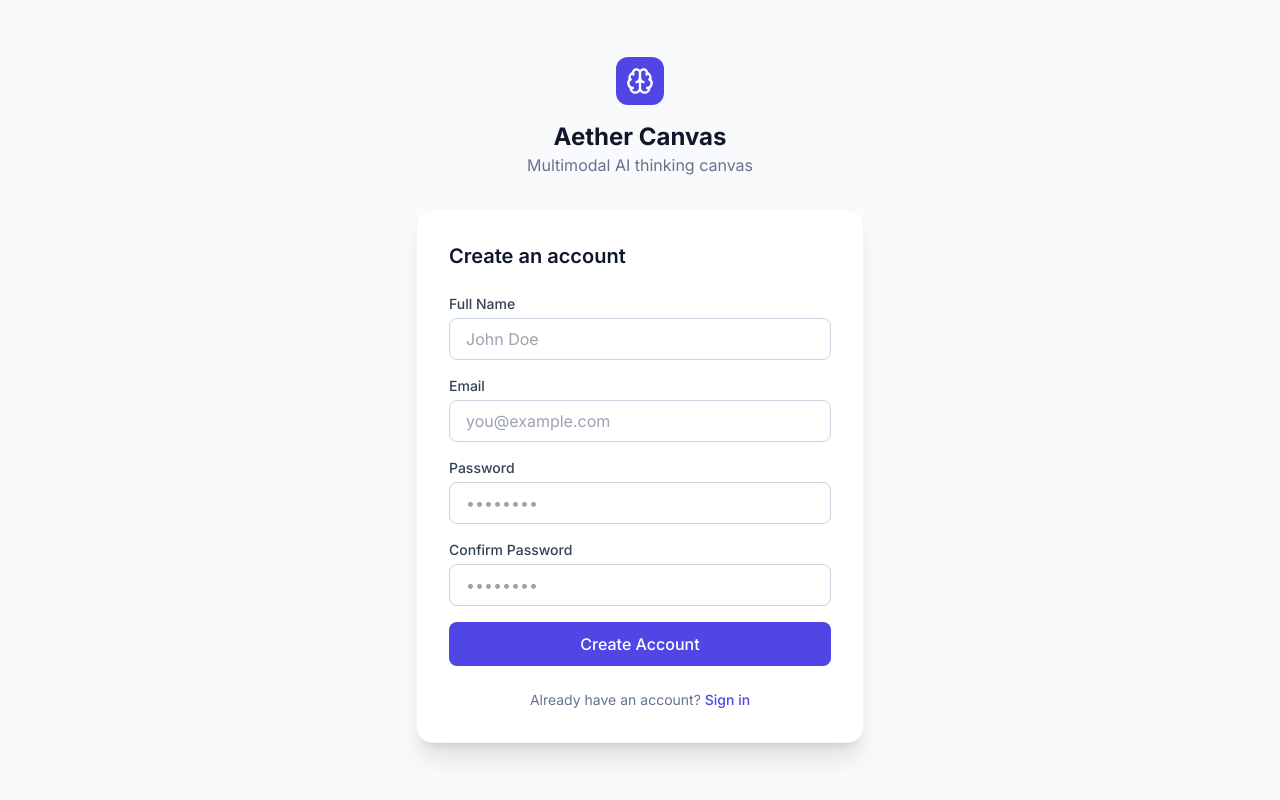
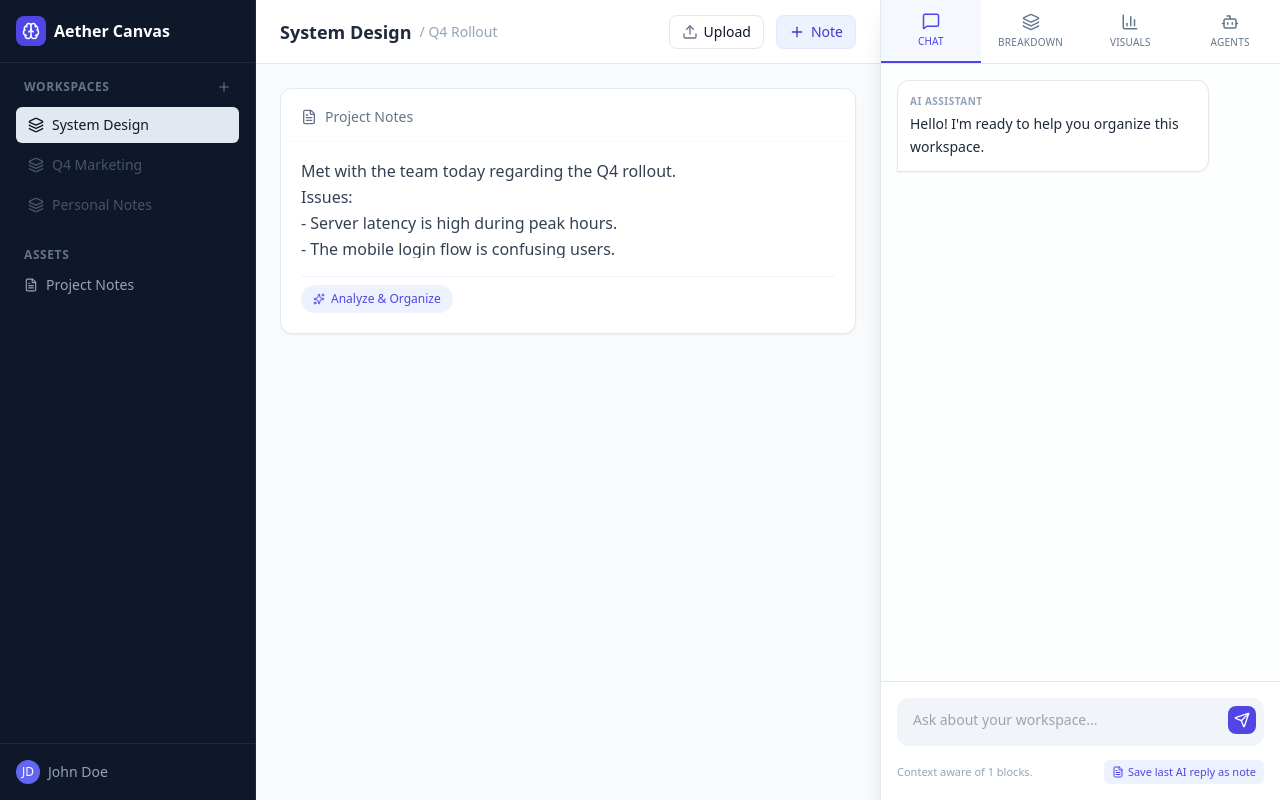
Before and after one commit to Taj-Sarkar/Aether-Canvas, a Next.js app: page / in a window 1280 px wide. Both pictures are taken after a click on the button "Start Organizing". Built offline with nearby package versions, Linux system fonts and the light colour scheme; no server answers.

Commit message:
remove authorization

```diff
--- a/app/page.tsx
+++ b/app/page.tsx
@@ -2,61 +2,19 @@
 
 import React, { useState } from "react";
 import { LandingPage } from "../components/LandingPage";
-import { AuthPage } from "../components/AuthPages";
 import { AppShell } from "../components/AppShell";
 import { AppView } from "../types";
 
 export default function HomePage() {
   const [view, setView] = useState<AppView>("landing");
-  const [authed, setAuthed] = useState(false);
-  const [checking, setChecking] = useState(true);
-
-  React.useEffect(() => {
-    const check = async () => {
-      try {
-        const res = await fetch("/api/auth/session");
-        if (res.ok) {
-          setAuthed(true);
-          setView("app");
-        }
-      } catch {
-        /* ignore */
-      } finally {
-        setChecking(false);
-      }
-    };
-    check();
-  }, []);
 
   const handleNavigate = (next: AppView) => setView(next);
-  const handleAuthSuccess = () => {
-    setAuthed(true);
-    setView("app");
-  };
   const handleLogout = async () => {
-    try {
-      await fetch("/api/auth/logout", { method: "POST" });
-    } catch {/* ignore */}
-    setAuthed(false);
     setView("landing");
   };
 
-  if (checking) {
-    return <div className="min-h-screen flex items-center justify-center text-slate-500">Loading...</div>;
-  }
-
-  if (view === "app" && authed) {
+  if (view === "app") {
     return <AppShell onLogout={handleLogout} />;
-  }
-
-  if (view === "signin" || view === "signup") {
-    return (
-      <AuthPage
-        type={view}
-        onNavigate={handleNavigate}
-        onAuthSuccess={handleAuthSuccess}
-      />
-    );
   }
 
   return <LandingPage onNavigate={handleNavigate} />;
--- a/components/AppShell.tsx
+++ b/components/AppShell.tsx
@@ -305,10 +305,7 @@ export const AppShell = ({ onLogout }: AppShellProps) => {
 
         <div className="p-4 border-t border-slate-800">
           <button
-            onClick={async () => {
-              try { await fetch("/api/auth/logout", { method: "POST" }); } catch {}
-              onLogout?.();
-            }}
+            onClick={() => onLogout?.()}
             className="flex items-center gap-2 text-sm text-slate-400 hover:text-white transition-colors"
           >
             <div className="w-6 h-6 rounded-full bg-indigo-500 flex items-center justify-center text-xs text-white">JD</div>
--- a/components/AuthPages.tsx
+++ /dev/null
@@ -1,99 +0,0 @@
- 'use client';
-import React from 'react';
-import { Icons } from './ui/Icons';
-import { AppView } from '../types';
-
-import type { AppView } from '../types';
-
-interface AuthPageProps {
-  type: 'signin' | 'signup';
-  onNavigate: (page: AppView) => void;
-  onAuthSuccess: () => void;
-}
-
-export const AuthPage: React.FC<AuthPageProps> = ({ type, onNavigate, onAuthSuccess }) => {
-  const isSignIn = type === 'signin';
-
-  const handleSubmit = async (e: React.FormEvent<HTMLFormElement>) => {
-    e.preventDefault();
-    const formData = new FormData(e.currentTarget);
-    const email = formData.get("email");
-    const password = formData.get("password");
-    try {
-      const res = await fetch("/api/auth/login", {
-        method: "POST",
-        headers: { "Content-Type": "application/json" },
-        body: JSON.stringify({ email, password }),
-      });
-      if (!res.ok) {
-        alert("Invalid credentials");
-        return;
-      }
-      onAuthSuccess();
-    } catch {
-      alert("Login failed");
-    }
-  };
-
-  return (
-    <div className="min-h-screen bg-slate-50 flex flex-col items-center justify-center p-6">
-      <div className="mb-8 text-center cursor-pointer" onClick={() => onNavigate('/')}>
-        <div className="inline-flex items-center justify-center w-12 h-12 bg-indigo-600 rounded-xl text-white mb-4">
-          <Icons.Brain size={28} />
-        </div>
-        <h1 className="text-2xl font-bold text-slate-900">Aether Canvas</h1>
-        <p className="text-slate-500">Multimodal AI thinking canvas</p>
-      </div>
-
-      <div className="bg-white w-full max-w-md p-8 rounded-2xl shadow-xl border border-slate-100">
-        <h2 className="text-xl font-semibold mb-6 text-slate-900">
-          {isSignIn ? 'Welcome back' : 'Create an account'}
-        </h2>
-
-        <form onSubmit={handleSubmit} className="space-y-4">
-          {!isSignIn && (
-            <div>
-              <label className="block text-sm font-medium text-slate-700 mb-1">Full Name</label>
-              <input name="name" type="text" className="w-full px-4 py-2 rounded-lg border border-slate-300 focus:ring-2 focus:ring-indigo-500 focus:border-indigo-500 outline-none transition-all" placeholder="John Doe" required />
-            </div>
-          )}
-
-          <div>
-            <label className="block text-sm font-medium text-slate-700 mb-1">Email</label>
-            <input name="email" type="email" className="w-full px-4 py-2 rounded-lg border border-slate-300 focus:ring-2 focus:ring-indigo-500 focus:border-indigo-500 outline-none transition-all" placeholder="you@example.com" required />
-          </div>
-
-          <div>
-            <label className="block text-sm font-medium text-slate-700 mb-1">Password</label>
-            <input name="password" type="password" className="w-full px-4 py-2 rounded-lg border border-slate-300 focus:ring-2 focus:ring-indigo-500 focus:border-indigo-500 outline-none transition-all" placeholder="••••••••" required />
-          </div>
-
-          {!isSignIn && (
-             <div>
-               <label className="block text-sm font-medium text-slate-700 mb-1">Confirm Password</label>
-               <input type="password" className="w-full px-4 py-2 rounded-lg border border-slate-300 focus:ring-2 focus:ring-indigo-500 focus:border-indigo-500 outline-none transition-all" placeholder="••••••••" required />
-             </div>
-          )}
-
-          <button type="submit" className="w-full bg-indigo-600 hover:bg-indigo-700 text-white font-medium py-2.5 rounded-lg transition-colors mt-2">
-            {isSignIn ? 'Sign In' : 'Create Account'}
-          </button>
-        </form>
-
-        <div className="mt-6 text-center text-sm text-slate-500">
-          {isSignIn ? (
-            <>
-              Don't have an account?{' '}
-              <button onClick={() => onNavigate('signup')} className="text-indigo-600 font-medium hover:underline">Sign up</button>
-            </>
-          ) : (
-            <>
-              Already have an account?{' '}
-              <button onClick={() => onNavigate('signin')} className="text-indigo-600 font-medium hover:underline">Sign in</button>
-            </>
-          )}
-        </div>
-      </div>
-    </div>
-  );
-};
--- a/components/LandingPage.tsx
+++ b/components/LandingPage.tsx
@@ -20,9 +20,9 @@ export const LandingPage: React.FC<LandingPageProps> = ({ onNavigate }) => {
           <span className="text-xl font-bold tracking-tight">Aether Canvas</span>
         </div>
         <div className="flex gap-4">
-          <button onClick={() => onNavigate('signin')} className="text-slate-600 hover:text-slate-900 font-medium">Sign In</button>
-          <button onClick={() => onNavigate('signup')} className="bg-indigo-600 hover:bg-indigo-700 text-white px-4 py-2 rounded-lg font-medium transition-colors">
-            Get Started
+          <button onClick={() => onNavigate('app')} className="text-slate-600 hover:text-slate-900 font-medium">Live Demo</button>
+          <button onClick={() => onNavigate('app')} className="bg-indigo-600 hover:bg-indigo-700 text-white px-4 py-2 rounded-lg font-medium transition-colors">
+            Open Canvas
           </button>
         </div>
       </nav>
@@ -37,12 +37,12 @@ export const LandingPage: React.FC<LandingPageProps> = ({ onNavigate }) => {
           Paste screenshots, messy notes, code, or datasets. A team of AI agents organizes, analyzes, and visualizes everything for you.
         </p>
         <div className="flex flex-col sm:flex-row items-center justify-center gap-4 mb-20">
-          <button onClick={() => onNavigate('signup')} className="flex items-center gap-2 bg-indigo-600 text-white px-8 py-4 rounded-xl text-lg font-semibold hover:bg-indigo-700 shadow-lg shadow-indigo-200 transition-all">
+          <button onClick={() => onNavigate('app')} className="flex items-center gap-2 bg-indigo-600 text-white px-8 py-4 rounded-xl text-lg font-semibold hover:bg-indigo-700 shadow-lg shadow-indigo-200 transition-all">
             Start Organizing
             <Icons.ChevronRight size={20} />
           </button>
-          <button onClick={() => onNavigate('signin')} className="text-slate-600 font-medium hover:text-slate-900 px-6 py-4">
-            Try Demo
+          <button onClick={() => onNavigate('app')} className="text-slate-600 font-medium hover:text-slate-900 px-6 py-4">
+            Explore the app
           </button>
         </div>
 
@@ -116,7 +116,7 @@ export const LandingPage: React.FC<LandingPageProps> = ({ onNavigate }) => {
         {/* Footer CTA */}
         <div className="py-10 border-t border-slate-200">
            <p className="text-slate-500 mb-4">Start organizing your chaos in minutes.</p>
-           <button onClick={() => onNavigate('signup')} className="text-indigo-600 font-semibold hover:underline">Create your workspace &rarr;</button>
+           <button onClick={() => onNavigate('app')} className="text-indigo-600 font-semibold hover:underline">Open the workspace &rarr;</button>
         </div>
       </main>
     </div>
--- a/lib/mongodb.ts
+++ b/lib/mongodb.ts
@@ -1,33 +1,7 @@
-import { MongoClient, Db } from "mongodb";
+// Lightweight stub to avoid pulling MongoDB dependency; returns null so callers
+// can no-op when no database is configured.
+export type Db = null;
+export type MongoClient = null;
 
-const uri = process.env.MONGODB_URI || "";
-
-let client: MongoClient | null = null;
-let db: Db | null = null;
-let connecting: Promise<Db> | null = null;
-
-export const getDb = async (): Promise<Db | null> => {
-  if (!uri) return null;
-  if (db) return db;
-  if (connecting) return connecting;
-
-  connecting = (async () => {
-    client = new MongoClient(uri);
-    await client.connect();
-    db = client.db(); // use default DB from URI
-    return db;
-  })();
-
-  try {
-    return await connecting;
-  } finally {
-    connecting = null;
-  }
-};
-
-export const getClient = async (): Promise<MongoClient | null> => {
-  if (!uri) return null;
-  if (client) return client;
-  await getDb();
-  return client;
-};
+export const getDb = async (): Promise<Db> => null;
+export const getClient = async (): Promise<MongoClient> => null;
--- a/types.ts
+++ b/types.ts
@@ -87,5 +87,5 @@ export interface Workspace {
   lastActive: Date;
 }
 
-// Simple view routing options for the demo app
-export type AppView = 'landing' | 'signin' | 'signup' | 'app';
+// Simple view routing options for the demo app (auth removed)
+export type AppView = 'landing' | 'app';
```
Also changed, not shown: app/api/auth/login/route.ts (deleted, +0 -27 lines), app/api/auth/logout/route.ts (deleted, +0 -13 lines), app/api/auth/session/route.ts (deleted, +0 -12 lines), lib/auth.ts (deleted, +0 -38 lines), 2 other files (tests, documents, lock files or other folders).
